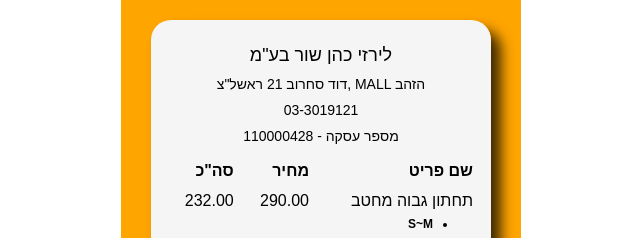
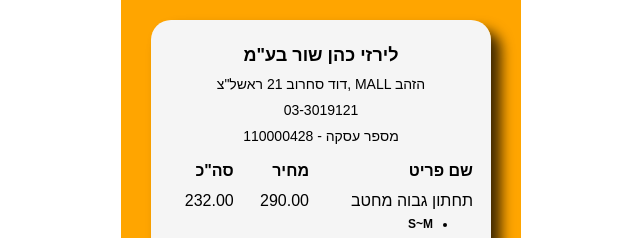
Before and after one commit to IdanBadin/Retail-Digital-Receipt-Template, a plain HTML site: page index.html in a window 1280 px wide. Shown: the top 238 px of the page, 319-959 px from the left. Drawn offline with nearby package versions, Linux system fonts and the light colour scheme.

Commit message:
Bold font on Business name

```diff
--- a/index.html
+++ b/index.html
@@ -13,7 +13,7 @@
         <div class="receipt-container">
           <div class="receipt-content-container">
             <div class="receipt-header">
-              <p class="businessName" style="font-size: 18px;"></p>
+              <p class="businessName" style="font-size: 18px;font-weight: bold;"></p>
               <p class="businessAddress"></p>
               <p class="businessPhone"></p>
               <p class="transactionNumber"></p>
```
